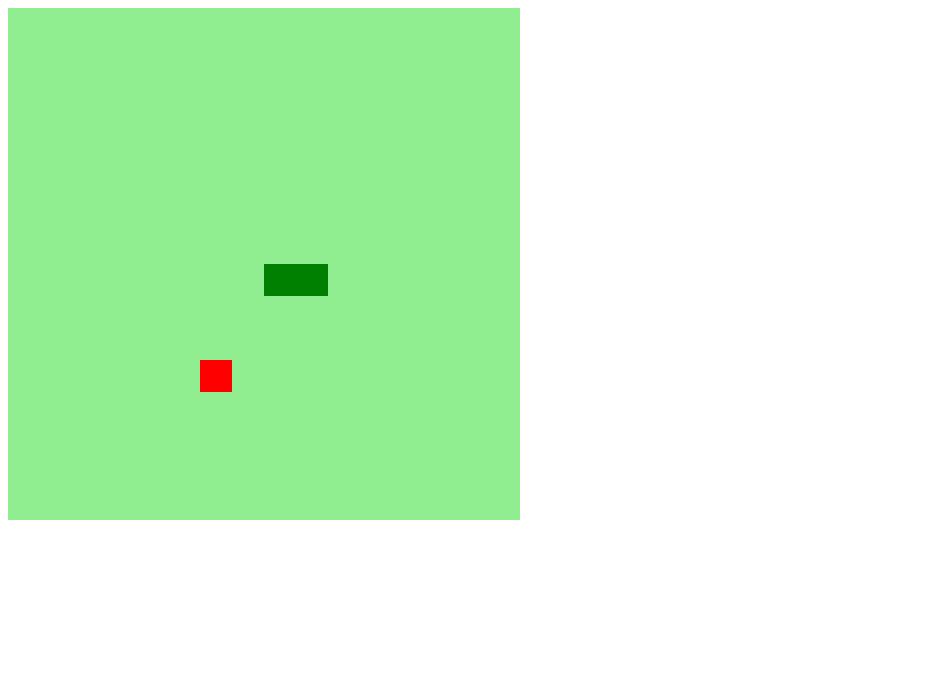
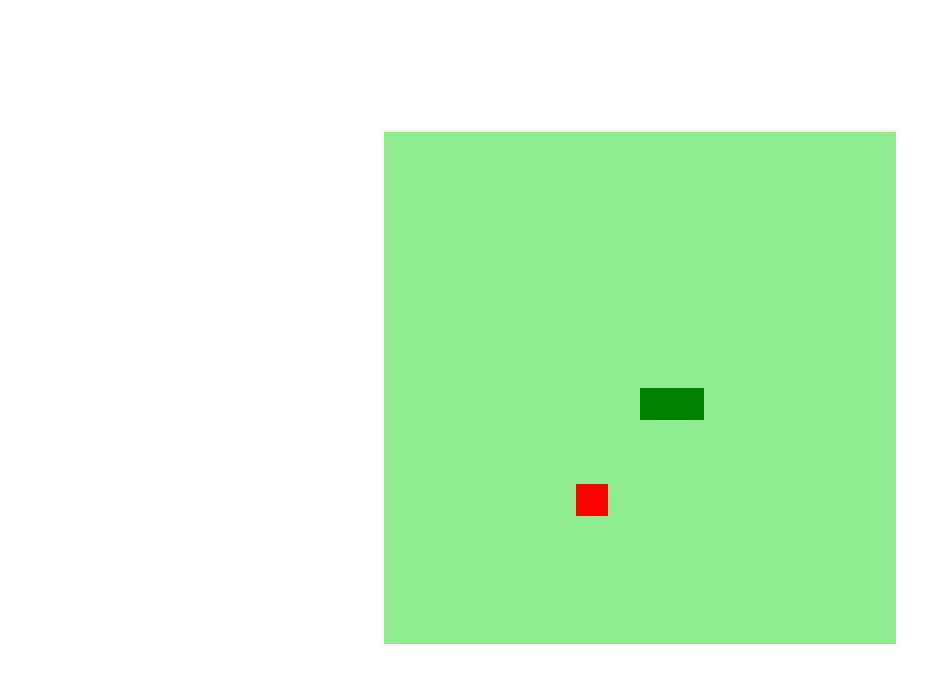
Before and after one commit to JulioPizzolitto/projeto_jogo_snake_javascript, a plain HTML site: page index.html in a window 1280 px wide. Shown: the whole page, without its empty margins (0-951 px from the left). Drawn offline with Linux system fonts and the light colour scheme.

Commit message:
adicionando estilização ao body

```diff
--- a/index.html
+++ b/index.html
@@ -6,7 +6,7 @@
         <meta http-equiv="X-UA-Compatible" content="ie=edge">
         <link rel="stylesheet" href="style.css">
         <script defer src="script.js"></script>
-        <title>Snake Game</title>
+        <title>SNAKE GAME</title>
     </head>
     <body>
         <canvas id="snake" width="512" height="512"></canvas>
--- a/style.css
+++ b/style.css
@@ -0,0 +1,9 @@
+body{
+    height: 95vh;
+    width: 95;
+    display: flex;
+    justify-content: center;
+    align-items: center;
+    flex-direction: column;
+    color: darkgreen;
+}
```
